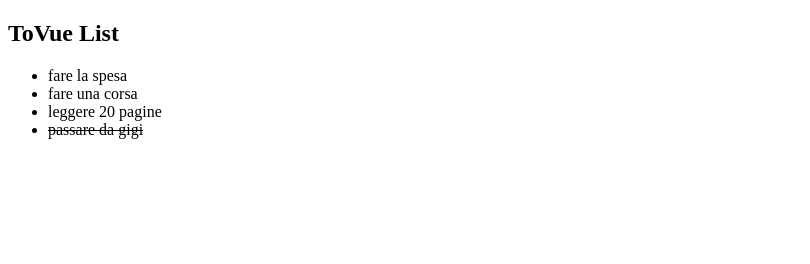
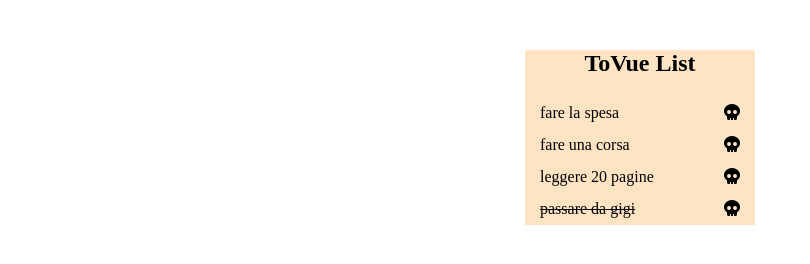
Before and after one commit to Fez06/vue-todolist, a plain HTML site: page index.html in a window 1280 px wide. Shown: the whole page, without its empty margins (0-810 px from the left). Drawn offline with nearby package versions, Linux system fonts and the light colour scheme.

Commit message:
tentativi di rimuovere al click

```diff
--- a/index.html
+++ b/index.html
@@ -4,18 +4,23 @@
     <meta charset="UTF-8">
     <meta http-equiv="X-UA-Compatible" content="IE=edge">
     <meta name="viewport" content="width=device-width, initial-scale=1.0">
+    <!-- font awesome -->
+    <link rel="stylesheet" href="https://cdnjs.cloudflare.com/ajax/libs/font-awesome/6.3.0/css/all.min.css" integrity="sha512-SzlrxWUlpfuzQ+pcUCosxcglQRNAq/DZjVsC0lE40xsADsfeQoEypE+enwcOiGjk/bSuGGKHEyjSoQ1zVisanQ==" crossorigin="anonymous" referrerpolicy="no-referrer" />
     <!-- style -->
     <link rel="stylesheet" href="style.css">
     <title>toVue list</title>
 </head>
 <body>
     <div id="App">
-        <h2>ToVue List</h2>
-        <ul>
-            <li v-for="item in todoItems" :class="{marked: item.done}">
-                {{item.text}}
-            </li>
-        </ul>
+        <div class="container">
+            <h2>ToVue List</h2>
+            <ul>
+                <li v-for="(item, index) in todoItems" :class="{marked: item.done}">
+                <div>{{item.text}}</div>
+                <div @click="removeTodo"><i class="fa-solid fa-skull"></i></div>
+                </li>
+            </ul>
+        </div>
     </div>
     <script src="https://unpkg.com/vue@3/dist/vue.global.js"></script>
     <script src="main.js"></script>
--- a/main.js
+++ b/main.js
@@ -5,6 +5,7 @@ const { createApp } = Vue
 createApp({
     data() {
         return {
+            todoItemsUpdated: [''],
             todoItems: [
                 {
                     text:'fare la spesa',
@@ -27,9 +28,15 @@ createApp({
     },
 
     methods: {
-        itemDone() {
-            console.log('questo todo e stato completato')
-            //li.classList.add('marked')
+        removeTodo(index) {
+            console.log('ci hai provato')
+            // this.todoItems = this.todoItems.splice(index, 1)
+            // console.log(index);
+            // console.log(this.todoItems);
+            /*this.todoItemsUpdated =*/ this.todoItems.splice(index, 1);
+            //this.todoItems = this.todoItemsUpdated;
+            console.log(index);
+            console.log(this.todoItemsUpdated);
         }
     }
-}).mount('#App')
+}).mount('#App');
--- a/style.css
+++ b/style.css
@@ -1,3 +1,32 @@
+* {
+    padding: 0;
+    margin: 0;
+    box-sizing: border-box;
+}
+
+.container {
+    width: 230px;
+    text-align: center;
+    background-color: bisque;
+    margin: 50px auto;
+}
+
+h2 {
+    margin-bottom: 20px;
+}
+
+ul {
+    width: 200px;
+    margin: auto;
+}
+
+li {
+    display: flex;
+    justify-content: space-between;
+    align-items: center;
+    padding: 7px 0;
+}
+
 .marked {
     text-decoration: line-through;
 }
```
